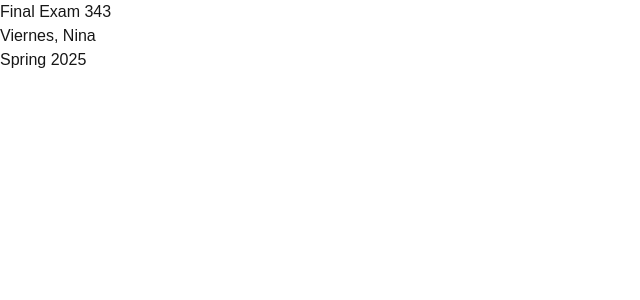
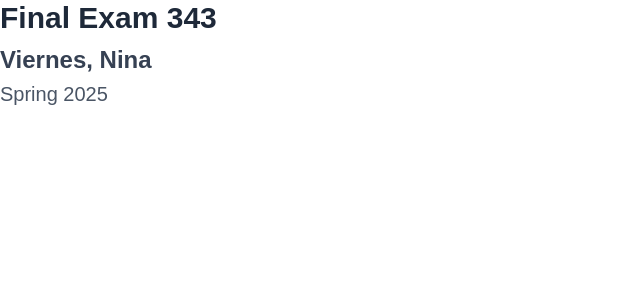
Before and after one commit to NinaViernes/final343, a Next.js app: page / in a window 1280 px wide. Shown: the top 300 px of the page, without its empty margins (0-640 px from the left). Built offline with nearby package versions, Linux system fonts and the light colour scheme.

Commit message:
added styling

```diff
--- a/src/app/page.jsx
+++ b/src/app/page.jsx
@@ -1,10 +1,9 @@
 export default function Home() {
   return (
     <>
-      <h1>Final Exam 343</h1>
-      <h2>Viernes, Nina</h2>
-      <h3>Spring 2025</h3>
-
+      <h1 className="text-3xl font-bold text-gray-800 mb-2">Final Exam 343</h1>
+      <h2 className="text-2xl font-semibold text-gray-700 mb-1">Viernes, Nina</h2>
+      <h3 className="text-xl text-gray-600">Spring 2025</h3>
     </>
-  );
+  )
 }
```
